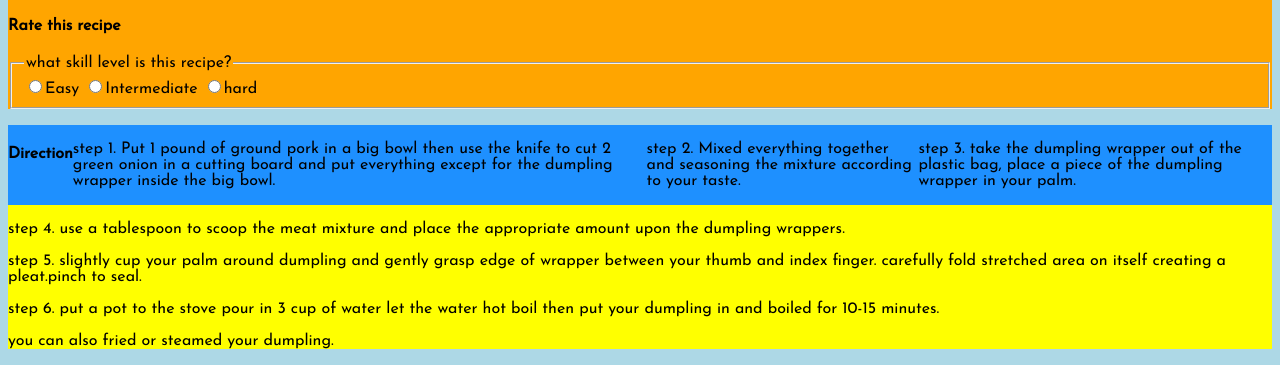
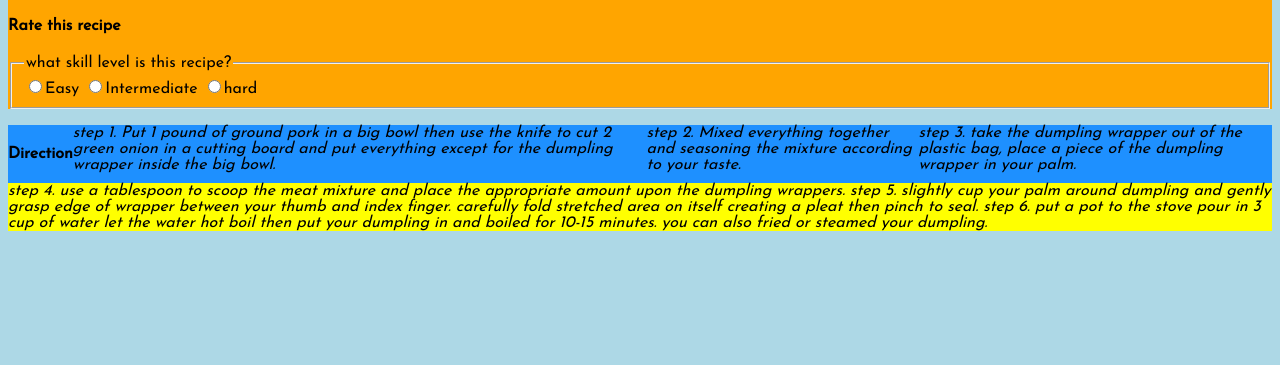
Before and after one commit to Diephuynh03/modify-page, a plain HTML site: page index.html in a window 1280 px wide. Shown: the part 654-1019 px from the top of the page. After the commit the page ends 893 px from the top, so only its background shows below. Drawn offline with Linux system fonts and the light colour scheme; a script that the page names is missing; a web font is replaced by a local one.

Commit message:
Update index.html

```diff
--- a/index.html
+++ b/index.html
@@ -23,7 +23,7 @@
 <body>
   <div class="row">
   <div class="column" style="background-color:lightpink;">
-  <h1>My Dumpling recipe</h1>
+    <strong><h1>My Dumpling recipe</h1></strong>
   <p>This recipe is adapted from my family recipe.</p>
   <figure>
   <img src="image/dumpling.jpg" alt="Matthew Ponsford">
@@ -49,11 +49,13 @@ Georgia, https://www.bbc.com/travel/article/20191216-georgias-giant-dumpling-bor
       <div class="flex-container">
   <h1>Equipment</h1>
   <ul>
+    <em>
     <li>big bowl</li>
     <li>tablespoon</li>
     <li>pot</li>
     <li>knife</li>
     <li>cutting board</li>
+    </em>
   </ul>
   <fieldset>
     <legend></legend>
@@ -75,20 +77,22 @@ Georgia, https://www.bbc.com/travel/article/20191216-georgias-giant-dumpling-bor
     <div class="column" style="background-color:yellow;">
       <div class="flex-container">
   <h4>Direction</h4>
-  <p>step 1. Put 1 pound of ground pork in a big bowl then use the knife to cut 2 green onion in a cutting board and put everything except for the dumpling wrapper inside the big bowl.</p>
+  <i>step 1. Put 1 pound of ground pork in a big bowl then use the knife to cut 2 green onion in a cutting board and put everything except for the dumpling
+    wrapper inside the big bowl.</i>
 
-    <p>step 2. Mixed everything together and seasoning the mixture according to your taste.</p>
+    <i>step 2. Mixed everything together and seasoning the mixture according to your taste.</i>
 
-    <p>step 3. take the dumpling wrapper out of the plastic bag, place a piece of the dumpling wrapper in your palm.</p>
+    <i>step 3. take the dumpling wrapper out of the plastic bag, place a piece of the dumpling wrapper in your palm.</i>
       </div>
 
-    <p>step 4. use a tablespoon to scoop the meat mixture and place the appropriate amount upon the dumpling wrappers.</p>
+    <em>step 4. use a tablespoon to scoop the meat mixture and place the appropriate amount upon the dumpling wrappers.</em>
 
-    <p>step 5. slightly cup your palm around dumpling and gently grasp edge of wrapper between your thumb and index finger. carefully fold stretched area on itself creating a pleat.pinch to seal.</p>
+    <em>step 5. slightly cup your palm around dumpling and gently grasp edge of wrapper between your thumb and index finger.
+      carefully fold stretched area on itself creating a pleat then pinch to seal.</em>
 
-    <p>step 6. put a pot to the stove pour in 3 cup of water let the water hot boil then put your dumpling in and boiled for 10-15 minutes.</p>
+    <em>step 6. put a pot to the stove pour in 3 cup of water let the water hot boil then put your dumpling in and boiled for 10-15 minutes.</em>
 
-   <p>you can also fried or steamed your dumpling.</p>
+   <em>you can also fried or steamed your dumpling.</em>
     </div>
   <script src="script.js"></script>
 </body>
```
